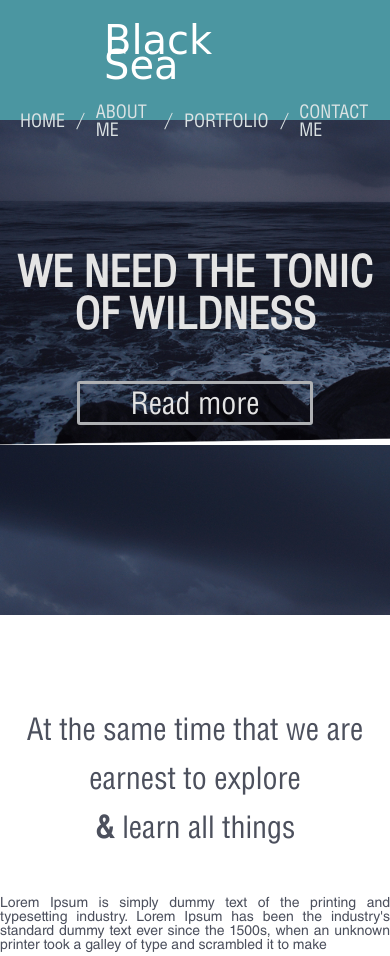
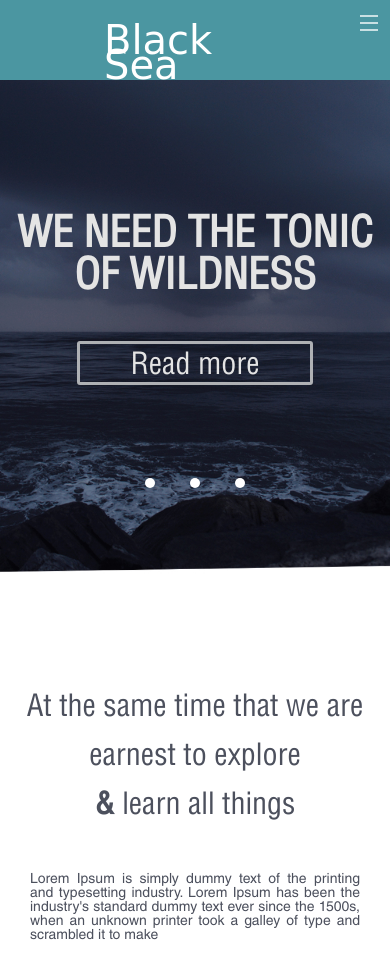
Before and after one commit to InSearchOfTrip/Black-Sea, a plain HTML site: page index.html in a window 390 px wide. Shown: the top 956 px of the page. Drawn offline with Linux system fonts and the light colour scheme; a web font is replaced by a local one.

Commit message:
finished slider

```diff
--- a/css/reset.css
+++ b/css/reset.css
@@ -41,3 +41,7 @@ table {
     border-collapse: collapse;
     border-spacing: 0;
 }
+
+a{
+    text-decoration: none;
+}
--- a/css/style.css
+++ b/css/style.css
@@ -33,6 +33,7 @@
     padding: 28px 0 0  52px ;
 }
 .header__container{
+    position: relative;
     display: flex;
     flex-wrap: wrap;
     justify-content: space-between;
@@ -48,14 +49,30 @@
     margin:  0 20px;
 
 }
+.nav-btn{
+    width: 20px;
+    height: 20px;
+    position: absolute;
+    top: 10px;
+    right: 10px;
+    display: none;
 
+}
+.nav-btn__line{
+    margin: 0 auto;
+    width: 18px;
+    height: 2px;
+    margin: 5px 0;
+    background: #ffffff;
+    opacity: 0.7;
+}
 
-.nav__item{
-
+.nav__item a {
+    text-decoration: none;
+    color: #dce3e4;
     font-family: HelveticaLT;
     font-size: 18px;
     text-transform: uppercase;
-    color: #dce3e4;
     vertical-align: center;
 
 }
@@ -84,17 +101,101 @@
 
     }
 }
+@media screen and (max-width:440px){
+    .header{
+        height: 80px;
+    }
+    .nav{
+        flex-direction: column;
+        justify-content: center;
+        margin:  15px 0;
+        width:  100%;
+        height: 120px;
+        background: #4b96a1;
+        display: none;
+
+    }
+    .nav__item{
+        justify-content: center;
+        padding: 4px;
+    }
+    .nav-btn{
+        display: block;
+    }
+    .nav__delimiter{
+        display: none;
+    }
+    .nav-btn:hover ~ .nav{
+        display: flex;
+    }
+    .nav-btn:hover ~ .header{
+        height: 300px;
+    }
+
+}
 /*end header*/
 
 /*start section-1*/
-.section-1{
-    background: url("../img/backgroundSection-1.jpg")center;
+.slider{
+    width: 100%;
+    overflow-x: hidden;
+
+}
+.slider__wrapper{
+    display: flex;
+    width: 300%;
+}
+.slider-block{
+    width: 33.3333%;
     padding: 137px 0 150px;
+
+
+}
+.slider-block-1{
+    background: url("../img/backgroundSection-1.jpg")center no-repeat;
     background-size: cover;
-    background-position:  0 -170px;
+}
+.slider-block-2{
+    background: url("../img/backgroundSection-2.jpg")center no-repeat;
+    background-size: cover;
+}
+.slider-block-3{
+    background: url("../img/backgroundSection-3.jpg")center no-repeat;
+    background-size: cover;
 }
 
-.section-1__title{
+.slider-choose-1:checked ~ .slider__wrapper{
+    transform: translateX(0);
+}
+.slider-choose-2:checked ~ .slider__wrapper{
+    transform: translateX(-33.33%);
+}
+.slider-choose-3:checked ~ .slider__wrapper{
+    transform: translateX(-66.66%);
+}
+
+.slider-choose-1,.slider-choose-2,.slider-choose-3{
+    display: none;
+
+
+}
+.slider-button{
+    margin: 0 auto;
+    display: flex;
+    justify-content: space-between;
+    width:  100px;
+    transform: translateY(-100px);
+
+
+}
+.slider-button_button{
+    display: inline-block;
+    background: #ffffff;
+    border-radius: 50%;
+    height: 10px;
+    width: 10px;
+}
+.slider-block__title{
     font-family: HelveticaLTStd;
     font-weight: bold;
     text-transform: uppercase;
@@ -132,7 +233,7 @@
     line-height: 49px;
     color: #4c505d;
     text-align: center;
-    padding-top: 90px;
+    padding: 90px 10px 0;
 
 }
 .span{
@@ -144,7 +245,7 @@
     font-size: 14px;
     text-align: justify;
     color: #4c505d;
-    padding-top: 45px;
+    padding: 45px 30px 0;
 }
 
 .imgAncor-container{
@@ -154,6 +255,13 @@
     justify-content: space-between;
 
 }
+@media screen and (max-width:520px){
+    .imgAncor-container{
+        justify-content: space-around;
+    }
+}
+
+
 .img-ancor{
     width: 55px;
 }
@@ -253,6 +361,7 @@
     border: none;
     background: url("../img/submit.png") center, no-repeat;
     margin: 0 auto;
+    outline: none;
 
 }
 
--- a/index.html
+++ b/index.html
@@ -11,27 +11,70 @@
 <body>
 <!--start header-->
     <div class="header">
+
         <div class="header__container">
+            <div class="nav-btn">
+                <div class="nav-btn__line"></div>
+                <div class="nav-btn__line"></div>
+                <div class="nav-btn__line"></div>
+
+            </div>
             <h3 class="logo">Black Sea</h3>
             <ul class="nav">
-                <li class="nav__item">Home</li>
+                <li class="nav__item"><a href="#">Home</a></li>
                 <div class="nav__delimiter"></div>
-                <li class="nav__item">About me</li>
+                <li class="nav__item"><a href="#">About me</a></li>
                 <div class="nav__delimiter"></div>
-                <li class="nav__item">portfolio</li>
+                <li class="nav__item"><a href="#">Portfolio</a></li>
                 <div class="nav__delimiter"></div>
-                <li class="nav__item">contact me</li>
+                <li class="nav__item"><a href="#">Contact me</a></li>
             </ul>
         </div>
     </div>
 <!--end header-->
 
 <!-- start section-1-->
-    <section class="section-1">
-        <div class="section-1__container">
-            <h2 class="section-1__title">We need the tonic of wildness</h2>
-            <button class="btn">Read more</button>
+    <section class="slider">
+        <input class="slider-choose-1" type="radio" name="slider" id="slide1" checked>
+        <input class="slider-choose-2" type="radio" name="slider" id="slide2" >
+        <input class="slider-choose-3" type="radio" name="slider" id="slide3" >
+
+        <div class="slider__wrapper">
+
+            <div class="slider-block-1 slider-block ">
+                <h2 class="slider-block__title">We need the tonic of wildness</h2>
+             <button class="btn">Read more</button>
+            </div>
+
+            <div class="slider-block-2 slider-block  ">
+                <h2 class="slider-block__title">We need the tonic of wildness</h2>
+                <button class="btn">Read more</button>
+            </div>
+
+            <div class="slider-block-3 slider-block ">
+                <h2 class="slider-block__title">We need the tonic of wildness</h2>
+                <button class="btn">Read more</button>
+            </div>
+
         </div>
+
+
+
+
+
+
+            <ul class="slider-button">
+                <li class="slider-button__item">
+                    <label class="slider-button_button" for="slide1"></label>
+                </li>
+                <li class="slider-button__item">
+                    <label class="slider-button_button" for="slide2"></label>
+                </li>
+                <li class="slider-button__item">
+                    <label class="slider-button_button" for="slide3"></label>
+                </li>
+
+            </ul>
 
     </section>
 <!--end section-1-->
```
